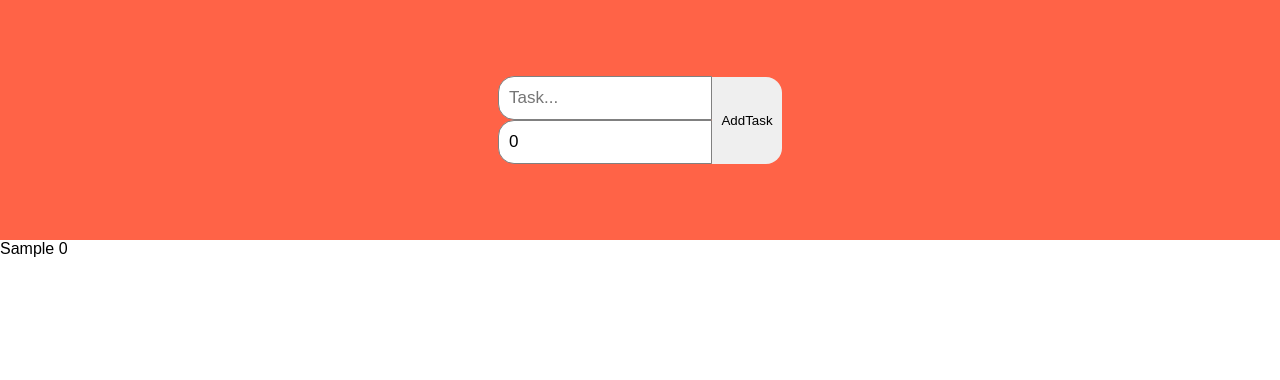
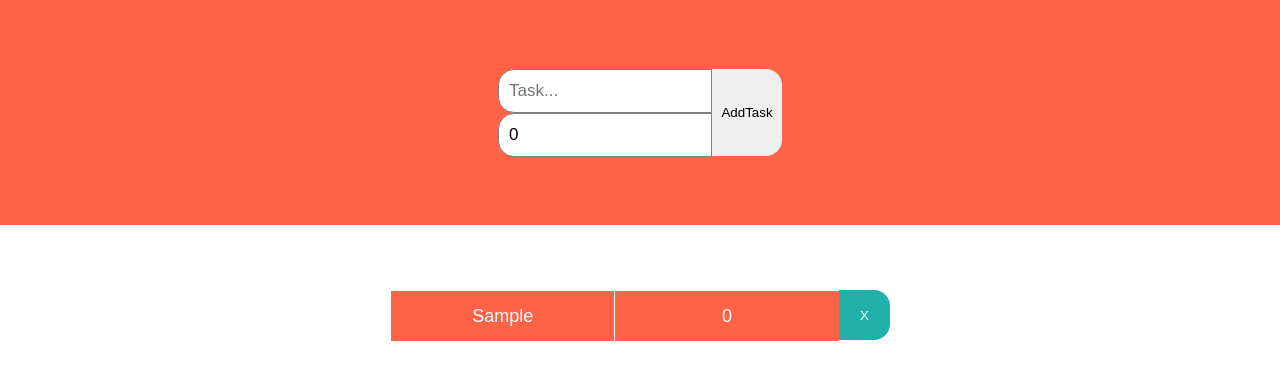
Before and after one commit to PG22Arseniy/react_todoapp_typescript, a React (Create React App) app: page / in a window 1280 px wide. Both pictures are taken after typing "Sample" into the empty fields and a click on the button "AddTask". Shown: the top 380 px of the page. Built offline with nearby package versions, Linux system fonts and the light colour scheme.

Commit message:
Complete task function, button, style for todo tasks

```diff
--- a/src/App.css
+++ b/src/App.css
@@ -46,7 +46,6 @@
 .header input {
   width: 200px;
   height: 40px;
-  /* border: none; */
   border-bottom-left-radius: 16px;
   border-top-left-radius: 16px;
   padding-left: 10px;
@@ -58,5 +57,49 @@
 
   flex: 70%;
   width: 100%;
+  display: flex;
+  align-items: center;
+  padding-top: 50px;
+  flex-direction: column;
+}
 
+.task {
+  width: 500px;
+  height: 50px;
+  display: flex;
+  color: white;
+  margin: 15px;
 }
+
+.task .content {
+  flex: 80%;
+  height: 100%;
+  display: flex;
+  justify-content: center;
+}
+
+.task .content span {
+  display: grid;
+  place-items: center;
+  border: 1px solid white;
+  width: 100%;
+  height: 100%;
+  font-size: 18px;
+  border-right: none;
+  background-color: tomato;
+}
+
+.task button{
+  flex: 20%;
+  height: 100%;
+  border: none;
+  background-color: lightseagreen;
+  border-top-right-radius: 16px;
+  border-bottom-right-radius: 16px;
+  color: white;
+  cursor: pointer;
+}
+
+.task button:hover{
+  background-color: aqua;
+}
--- a/src/App.tsx
+++ b/src/App.tsx
@@ -25,6 +25,7 @@
     setDeadline(deadline);
   }
 
+
   const handleTaskSubmit = (e:MouseEvent<HTMLButtonElement>): void => {
 
     const newTask: ITask = {
@@ -35,6 +36,13 @@
     setTodoList([...todoList, newTask ])
 
     resetInputs()
+  }
+
+
+  const completeTask = (taskToDelete: ITask) : void => {
+    setTodoList(todoList.filter((task)=>{
+      return task != taskToDelete
+    }))
   }
 
   const resetInputs = () => {
@@ -56,7 +64,7 @@
 
       <div className="todoList">
         {todoList.map ((task: ITask, key: number)=>{
-          return <TodoTask key={key} taskName= {task.taskName} deadline={task.deadline} isDone={task.isDone}/> })}
+          return <TodoTask key={key} task = {task} completeTask={completeTask}/> })}
       </div>
     </div>
   );
--- a/src/Components/TodoTask.tsx
+++ b/src/Components/TodoTask.tsx
@@ -1,9 +1,26 @@
 import React from "react";
 import { ITask } from "../Interfaces";
-import { JsxElement } from "typescript";
 
-const TodoTask = (props:ITask) => {
-    return <div> {props.taskName} {props.deadline} </div>
+
+interface Props {
+    task: ITask;
+    completeTask(taskToDelete: ITask): void;
+}
+
+const TodoTask = ({task, completeTask}: Props) => {
+    return (
+        <div className="task">
+
+            <div className="content">
+
+                <span>{task.taskName}</span>
+                <span>{task.deadline}</span>
+
+                <button onClick={()=> {completeTask(task)}}> X  </button>
+            </div>
+
+        </div>
+    );
 };
 
 export default TodoTask;
```
